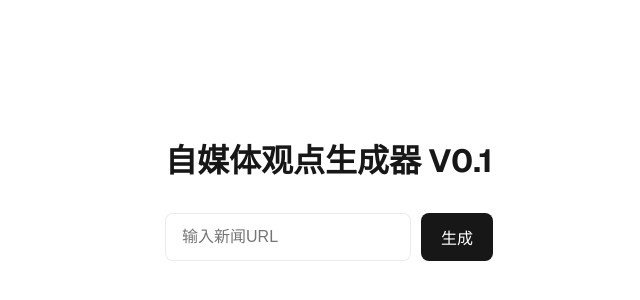
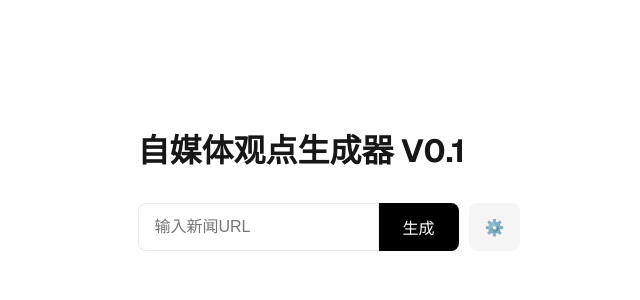
Before and after one commit to STN-AI-Studio/news2opinion, a Next.js app: page / in a window 1280 px wide. Shown: the part 202-502 px from the top of the page, without its empty margins (311-951 px from the left). Built offline with nearby package versions, Linux system fonts and the light colour scheme.

Commit message:
Add configuration panel for search and keyword extraction parameters

```diff
--- a/src/app/api/analyze/route.ts
+++ b/src/app/api/analyze/route.ts
@@ -1,10 +1,10 @@
 import { NextResponse } from 'next/server';
 import * as cheerio from 'cheerio';
 
-// 全局配置变量
-const CONFIG = {
-  KEYWORDS_COUNT: 3,  // 提取的关键词数量
-  SEARCH_RESULTS_PER_KEYWORD: 3  // 每个关键词搜索的网页数量
+// 全局配置变量默认值（当前端未提供时使用）
+const DEFAULT_CONFIG = {
+  KEYWORDS_COUNT: 5,  // 提取的关键词数量
+  SEARCH_RESULTS_PER_KEYWORD: 2  // 每个关键词搜索的网页数量
 };
 
 const steps = {
@@ -16,17 +16,24 @@ const steps = {
 };
 
 // 新增Google搜索函数
-async function googleSearch(keyword: string) {
+async function googleSearch(keyword: string, resultsPerKeyword: number) {
   const res = await fetch(`https://www.googleapis.com/customsearch/v1?key=${process.env.GOOGLE_KEY}&cx=${process.env.GOOGLE_CX}&q=${encodeURIComponent(keyword)}`);
   const data = await res.json();
-  return data.items?.slice(0, CONFIG.SEARCH_RESULTS_PER_KEYWORD).map((item: any) => ({
+  return data.items?.slice(0, resultsPerKeyword).map((item: any) => ({
     url: item.link,
     title: item.title
   })) || [];
 }
 
 export async function POST(req: Request) {
-  const { url } = await req.json();
+  const { url, config } = await req.json();
+
+  // 使用前端传递的配置或默认配置
+  const CONFIG = {
+    KEYWORDS_COUNT: config?.keywordsCount || DEFAULT_CONFIG.KEYWORDS_COUNT,
+    SEARCH_RESULTS_PER_KEYWORD: config?.searchResultsPerKeyword || DEFAULT_CONFIG.SEARCH_RESULTS_PER_KEYWORD
+  };
+
   const responseStream = new TransformStream();
   const writer = responseStream.writable.getWriter();
   const encoder = new TextEncoder();
@@ -113,7 +120,7 @@ export async function POST(req: Request) {
 
       const contents = [];
       for (const keyword of keywords.keywords) {
-        const results = await googleSearch(keyword);
+        const results = await googleSearch(keyword, CONFIG.SEARCH_RESULTS_PER_KEYWORD);
         // 推送当前关键词的搜索结果，现在包含标题
         await writer.write(encoder.encode(JSON.stringify({
           step: steps.FETCH_CONTENTS,
--- a/src/app/page.module.css
+++ b/src/app/page.module.css
@@ -374,35 +374,32 @@ a.secondary {
   display: flex;
   width: 100%;
   max-width: 600px;
-  gap: 10px;
+  margin-bottom: 20px;
+  position: relative;
 }
 
 .urlInput {
   flex: 1;
-  height: 48px;
-  padding: 0 16px;
-  border-radius: 8px;
+  padding: 12px 16px;
+  border-radius: 8px 0 0 8px;
   border: 1px solid var(--gray-alpha-200);
   font-size: 16px;
-  transition: border-color 0.2s;
+  outline: none;
 }
 
 .urlInput:focus {
-  outline: none;
-  border-color: var(--foreground);
+  border-color: #000;
 }
 
 .generateButton {
-  height: 48px;
-  padding: 0 20px;
-  border-radius: 8px;
-  background: var(--foreground);
-  color: var(--background);
-  font-weight: 500;
+  padding: 12px 24px;
+  background: #000;
+  color: #fff;
+  border: none;
+  border-radius: 0 8px 8px 0;
   font-size: 16px;
-  border: none;
   cursor: pointer;
-  transition: background 0.2s;
+  transition: background-color 0.2s;
 }
 
 .generateButton:hover {
@@ -410,18 +407,97 @@ a.secondary {
 }
 
 .generateButton:disabled {
-  opacity: 0.6;
+  background: #ccc;
   cursor: not-allowed;
+}
+
+/* 添加配置按钮样式 */
+.configButton {
+  padding: 12px 16px;
+  background: #f5f5f5;
+  color: #333;
+  border: none;
+  border-radius: 8px;
+  font-size: 16px;
+  cursor: pointer;
+  margin-left: 10px;
+  transition: background-color 0.2s;
+}
+
+.configButton:hover {
+  background: #e5e5e5;
+}
+
+/* 配置面板样式 */
+.configPanel {
+  width: 100%;
+  max-width: 600px;
+  background: #f9f9f9;
+  border-radius: 8px;
+  padding: 20px;
+  margin-bottom: 20px;
+  box-shadow: 0 2px 8px rgba(0, 0, 0, 0.1);
+}
+
+.configPanel h3 {
+  margin-top: 0;
+  margin-bottom: 16px;
+  font-size: 18px;
+}
+
+.configItem {
+  display: flex;
+  justify-content: space-between;
+  align-items: center;
+  margin-bottom: 12px;
+}
+
+.configItem label {
+  font-size: 16px;
+  flex: 1;
+}
+
+.configItem input {
+  width: 80px;
+  padding: 8px;
+  border-radius: 4px;
+  border: 1px solid #ddd;
+  font-size: 16px;
 }
 
 @media (max-width: 600px) {
   .inputContainer {
     flex-direction: column;
+    gap: 10px;
   }
 
   .urlInput, .generateButton {
     width: 100%;
-    height: 40px;
-    font-size: 14px;
+    border-radius: 8px;
+  }
+
+  /* 移动端配置按钮样式 */
+  .configButton {
+    width: 100%;
+    margin-left: 0;
+    margin-top: 10px;
+  }
+
+  /* 移动端配置面板样式 */
+  .configPanel {
+    padding: 15px;
+  }
+
+  .configItem {
+    flex-direction: column;
+    align-items: flex-start;
+  }
+
+  .configItem label {
+    margin-bottom: 5px;
+  }
+
+  .configItem input {
+    width: 100%;
   }
 }
--- a/src/app/page.tsx
+++ b/src/app/page.tsx
@@ -31,6 +31,13 @@ export default function Home() {
     prompt: false,
     result: false
   });
+  // 添加配置状态
+  const [config, setConfig] = useState({
+    keywordsCount: 5,
+    searchResultsPerKeyword: 2
+  });
+  // 添加配置面板显示状态
+  const [showConfig, setShowConfig] = useState(false);
 
   const analyzeUrl = async (url: string) => {
     setLoading(true);
@@ -38,7 +45,10 @@ export default function Home() {
       const res = await fetch('/api/analyze', {
         method: 'POST',
         headers: { 'Content-Type': 'application/json' },
-        body: JSON.stringify({ url })
+        body: JSON.stringify({
+          url,
+          config // 将配置参数传递给API
+        })
       });
 
       const reader = res.body?.getReader();
@@ -122,6 +132,15 @@ export default function Home() {
     }
   };
 
+  // 处理配置变更
+  const handleConfigChange = (e: React.ChangeEvent<HTMLInputElement>) => {
+    const { name, value } = e.target;
+    setConfig(prev => ({
+      ...prev,
+      [name]: parseInt(value, 10)
+    }));
+  };
+
   return (
     <div className={styles.page}>
       <main className={styles.main}>
@@ -149,7 +168,43 @@ export default function Home() {
           >
             {loading ? '生成中...' : '生成'}
           </button>
+          <button
+            className={styles.configButton}
+            onClick={() => setShowConfig(!showConfig)}
+          >
+            ⚙️
+          </button>
         </div>
+
+        {showConfig && (
+          <div className={styles.configPanel}>
+            <h3>配置选项</h3>
+            <div className={styles.configItem}>
+              <label htmlFor="keywordsCount">关键词数量:</label>
+              <input
+                type="number"
+                id="keywordsCount"
+                name="keywordsCount"
+                min="1"
+                max="10"
+                value={config.keywordsCount}
+                onChange={handleConfigChange}
+              />
+            </div>
+            <div className={styles.configItem}>
+              <label htmlFor="searchResultsPerKeyword">每个关键词搜索结果数:</label>
+              <input
+                type="number"
+                id="searchResultsPerKeyword"
+                name="searchResultsPerKeyword"
+                min="1"
+                max="5"
+                value={config.searchResultsPerKeyword}
+                onChange={handleConfigChange}
+              />
+            </div>
+          </div>
+        )}
 
         {loading && <div className={styles.loading}>生成中...</div>}
 
```
